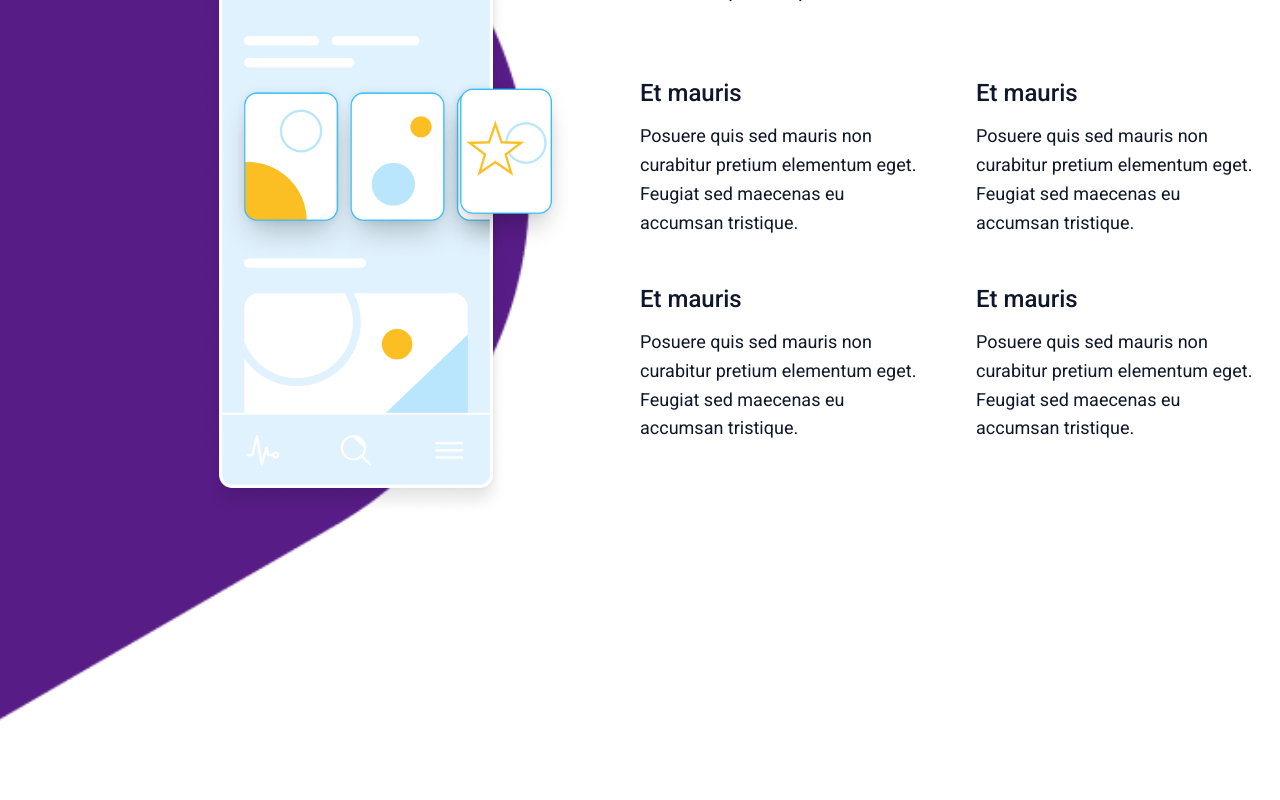
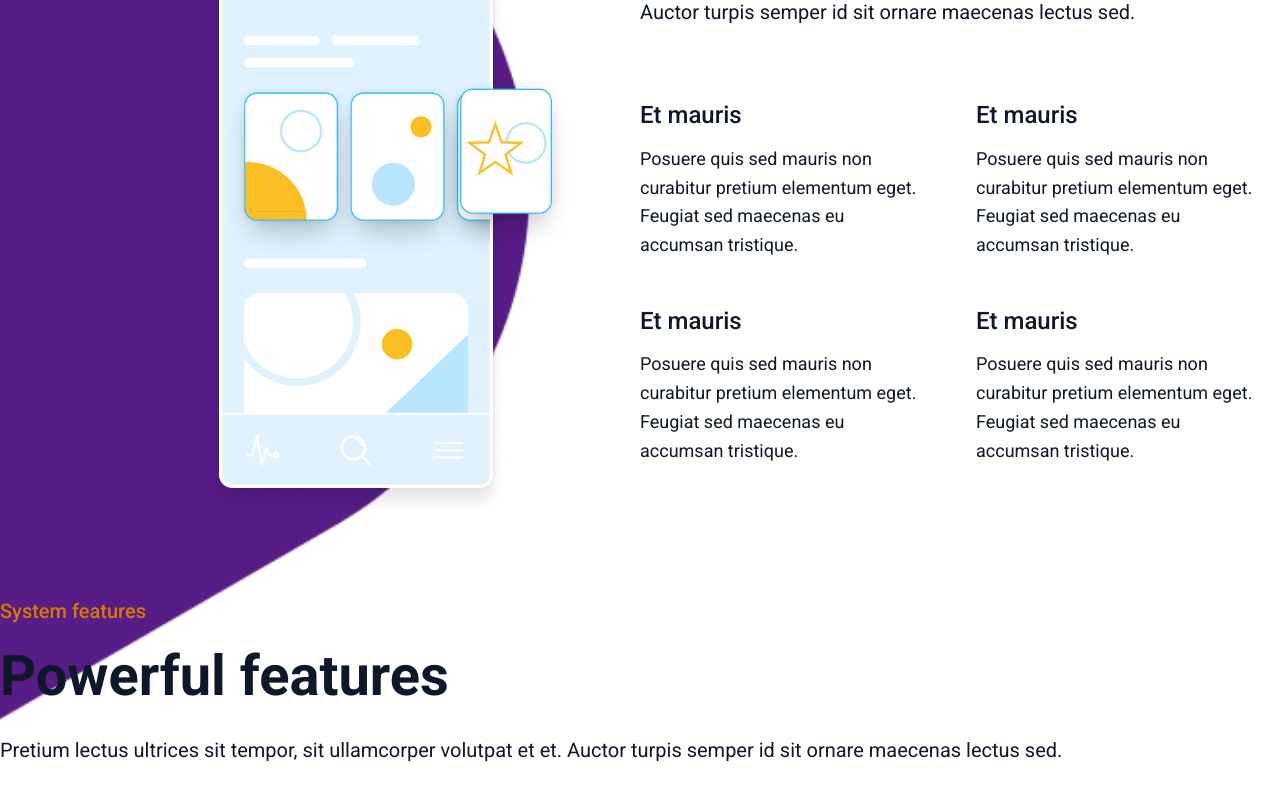
Before and after one commit to jooluisrm/buzzvel-fe, a Next.js app: page / in a window 1280 px wide. Shown: the part 2168-2968 px from the top of the page. Before the commit the page ends 2938 px from the top, so only its background shows below. Built offline with nearby package versions, Linux system fonts and the light colour scheme.

Commit message:
criação de um componente para o titulo das sections

```diff
--- a/src/app/page.tsx
+++ b/src/app/page.tsx
@@ -2,6 +2,7 @@ import { Header } from "@/components/header/Header";
 import { Section1 } from "@/components/section1/Section1";
 import { Section2 } from "@/components/section2/Section2";
 import { Section3 } from "@/components/section3/Section3";
+import { Section4 } from "@/components/section4/Section4";
 
 const Page = () => {
     return (
@@ -10,6 +11,7 @@ const Page = () => {
             <Section1 />
             <Section2 />
             <Section3 />
+            <Section4 />
         </div>
     );
 }
--- /dev/null
+++ b/src/components/reciclagem/TitleSection.tsx
@@ -0,0 +1,25 @@
+type Props = {
+    h2: string;
+    h1: string;
+    p: string;
+}
+
+export const TitleSection = ({h2, h1, p}: Props) => {
+    return (
+        <div className="text-center flex flex-col gap-6 mb-12 md:text-start">
+            <h2
+                className="text-[16px] text-[#D97706] font-medium leading-[17.6px] md:text-[20px] md:leading-[22px]"
+            >
+                {h2}
+            </h2>
+            <h1
+                className="text-[32px] leading-[35.2px] font-bold md:text-[56px] md:leading-[61.6px]"
+            >
+                {h1}
+            </h1>
+            <p className="text-[16px] leading-[22.4px] md:text-[20px] md:leading-[36px]">
+                {p}
+            </p>
+        </div>
+    );
+}
--- a/src/components/section3/Section3.tsx
+++ b/src/components/section3/Section3.tsx
@@ -4,10 +4,11 @@ import cell from "@/app/assets/Mobile-App-Placeholder-1.png";
 import add from "@/app/assets/Frame 4.png"
 import { GridSection } from "../reciclagem/GridSection";
 import { GridItem } from "../reciclagem/Grid";
+import { TitleSection } from "../reciclagem/TitleSection";
 
 export const Section3 = () => {
     return (
-        <section className="flex flex-col-reverse py-12 px-4 md:grid md:grid-cols-2">
+        <section className="flex flex-col-reverse py-12 px-4 md:grid md:grid-cols-2 md:items-center">
             <div className="mb-32">
                 <Image width={599.56} height={523} alt="roxo" src={roxo} className="absolute z-[-2] left-[-70px] md:w-[400px] lg:w-[600px]" />
                 <div className="">
@@ -16,14 +17,7 @@ export const Section3 = () => {
                 </div>
             </div>
             <div className="flex flex-col gap-6 mb-16">
-                <div className="text-center flex flex-col gap-6 mb-12 md:text-start">
-                    <h2 className="text-[16px] text-[#D97706] font-medium leading-[17.6px] md:text-[20px] md:leading-[22px]">Services</h2>
-                    <h1 className="text-[32px] leading-[35.2px] font-bold md:text-[56px] md:leading-[61.6px]">Personalized services</h1>
-                    <p className="text-[16px] leading-[22.4px] md:text-[20px] md:leading-[36px]">
-                        Pretium lectus ultrices sit tempor, sit ullamcorper volutpat et et.
-                        Auctor turpis semper id sit ornare maecenas lectus sed.
-                    </p>
-                </div>
+                <TitleSection h2="Services" h1="Personalized services" p="Pretium lectus ultrices sit tempor, sit ullamcorper volutpat et et. Auctor turpis semper id sit ornare maecenas lectus sed."/>
                 <GridSection>
                     <GridItem
                         h3="Et mauris"
--- /dev/null
+++ b/src/components/section4/Section4.tsx
@@ -0,0 +1,15 @@
+import { TitleSection } from "../reciclagem/TitleSection";
+
+export const Section4 = () => {
+    return (
+        <section>
+            <div>
+                <TitleSection
+                    h2="System features"
+                    h1="Powerful features"
+                    p="Pretium lectus ultrices sit tempor, sit ullamcorper volutpat et et. Auctor turpis semper id sit ornare maecenas lectus sed."
+                />
+            </div>
+        </section>
+    );
+}
```
